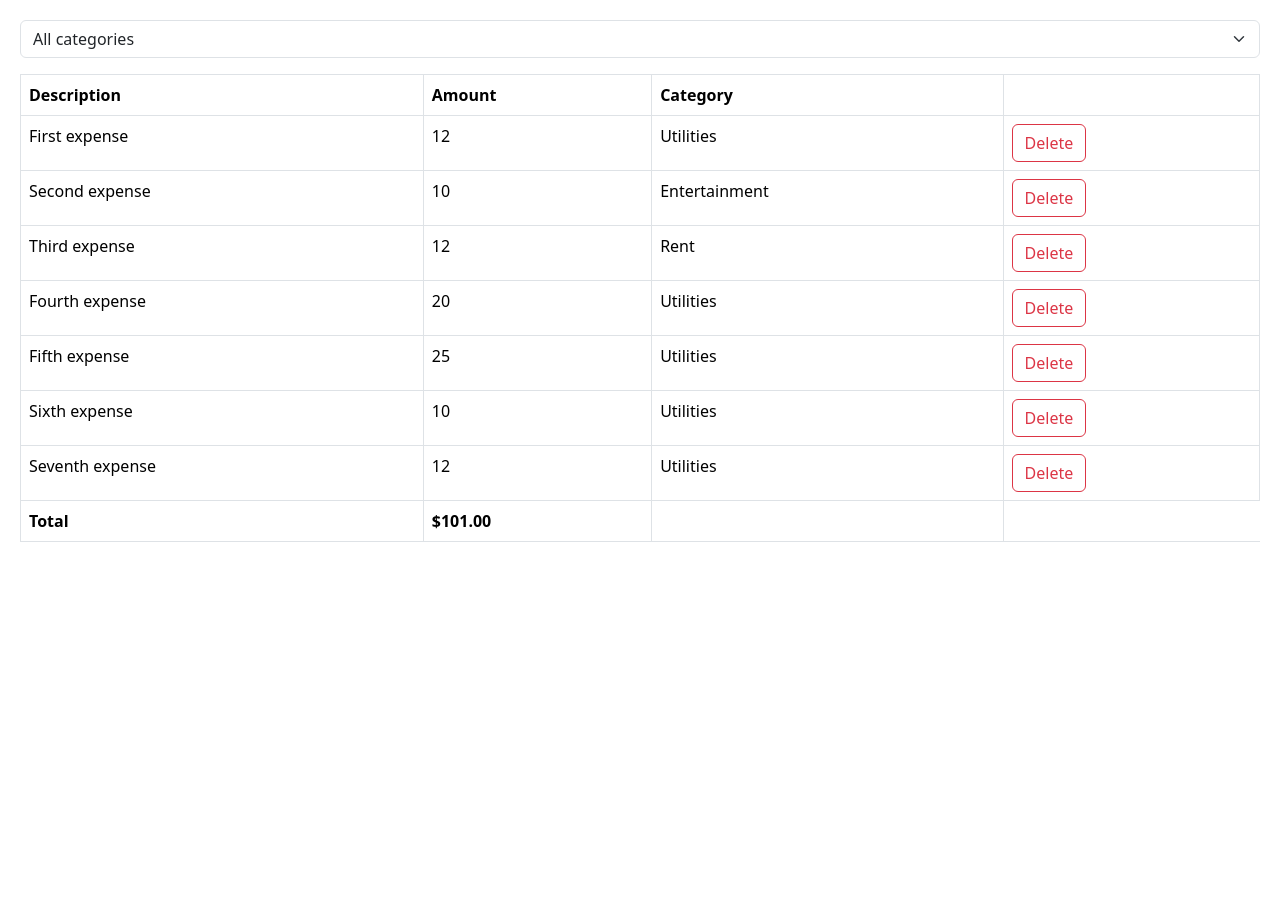
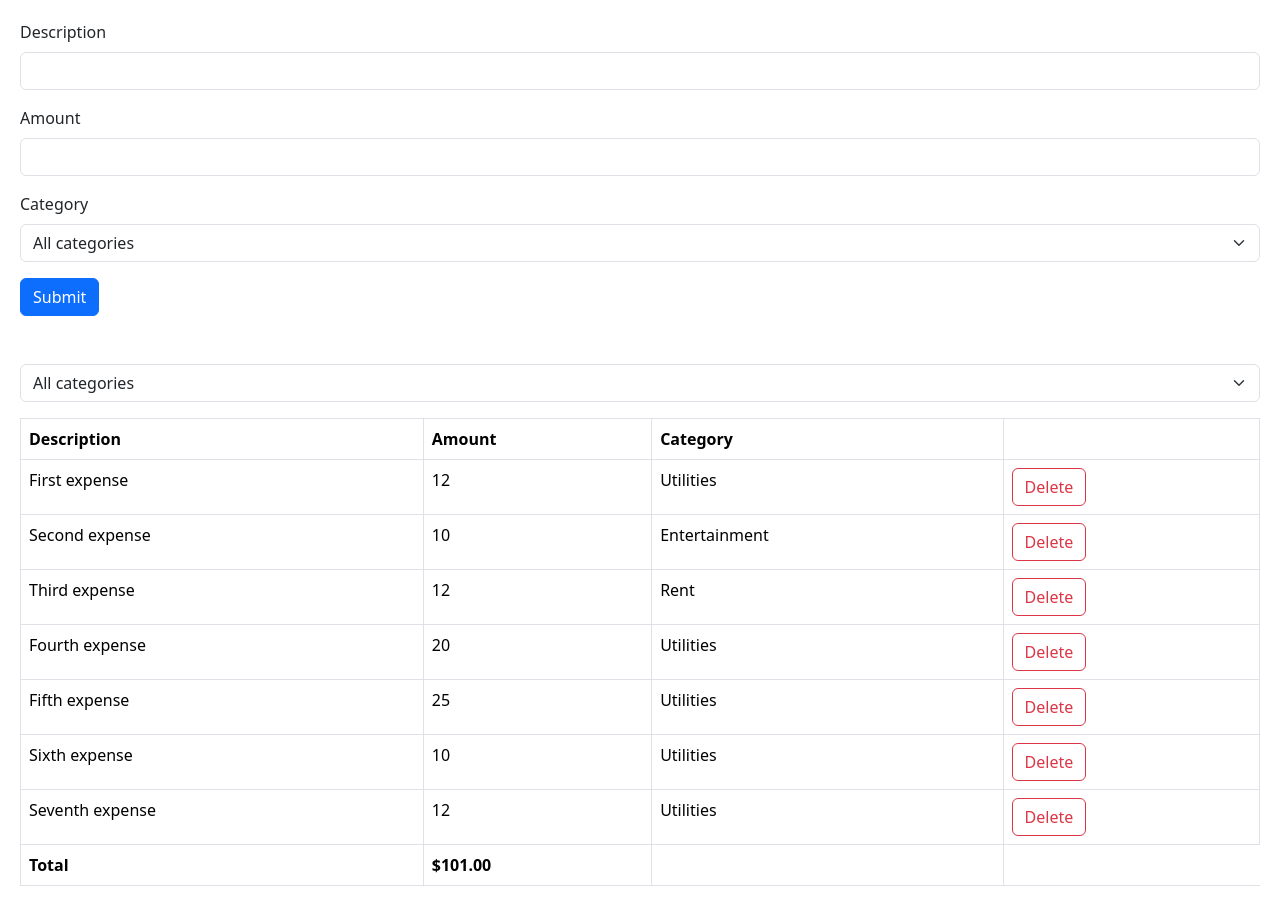
Before and after one commit to ddddami/expense-tracker, a React (Vite) app: page / in a window 1280 px wide. Before the commit the page ends 800 px from the top, so only its background shows below. Built offline with nearby package versions, Linux system fonts and the light colour scheme.

Commit message:
Build expense form

```diff
--- a/src/App.tsx
+++ b/src/App.tsx
@@ -1,11 +1,12 @@
 import { useEffect, useState } from "react";
 import ExpenseList from "./components/ExpenseList";
+import ExpenseForm from "./components/ExpenseForm";
+import ExpenseFilter from "./components/ExpenseFilter";
 import {
   Expense,
   deleteExpense,
   getExpenses,
 } from "./services/fake-expense-service";
-import ExpenseFilter from "./components/ExpenseFilter";
 
 const categories = ["Groceries", "Utilities", "Entertainment"];
 
@@ -25,6 +26,9 @@ const App = () => {
   };
   return (
     <div>
+      <div className="mb-5">
+        <ExpenseForm categories={categories} />
+      </div>
       <div className="mb-3">
         <ExpenseFilter
           categories={categories}
--- /dev/null
+++ b/src/components/ExpenseForm.tsx
@@ -0,0 +1,39 @@
+interface Props {
+  categories: string[];
+}
+const ExpenseForm = ({ categories }: Props) => {
+  return (
+    <div>
+      <form>
+        <div className="mb-3">
+          <label htmlFor="description" className="form-label">
+            Description
+          </label>
+          <input type="text" className="form-control" id="description" />
+        </div>
+        <div className="mb-3">
+          <label htmlFor="amount" className="form-label">
+            Amount
+          </label>
+          <input type="text" className="form-control" id="amount" />
+        </div>
+        <div className="mb-3">
+          <label className="form-label" htmlFor="category">
+            Category
+          </label>
+          <select className="form-select" id="category" name="category">
+            <option value="">All categories</option>
+            {categories.map((category) => (
+              <option key={category} value={category}>
+                {category}
+              </option>
+            ))}
+          </select>
+        </div>
+        <div className="btn btn-primary">Submit</div>
+      </form>
+    </div>
+  );
+};
+
+export default ExpenseForm;
```
